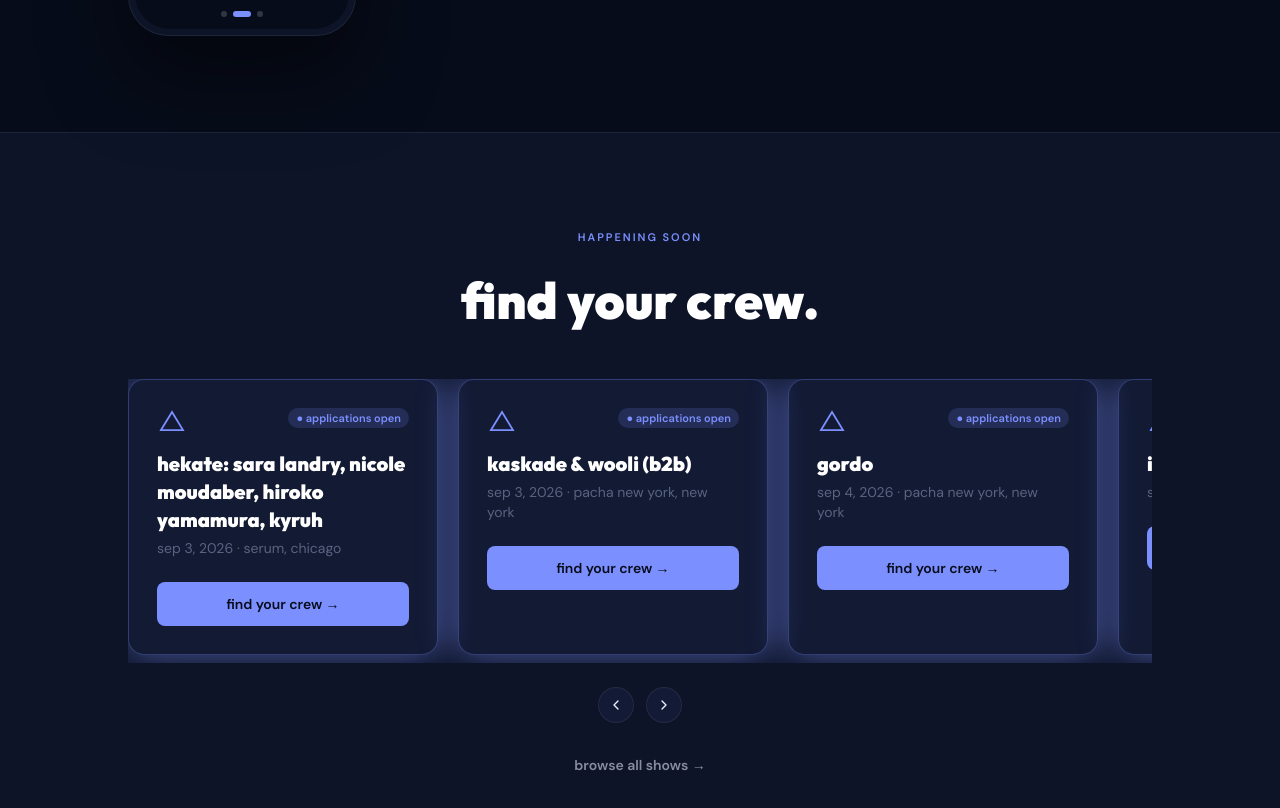
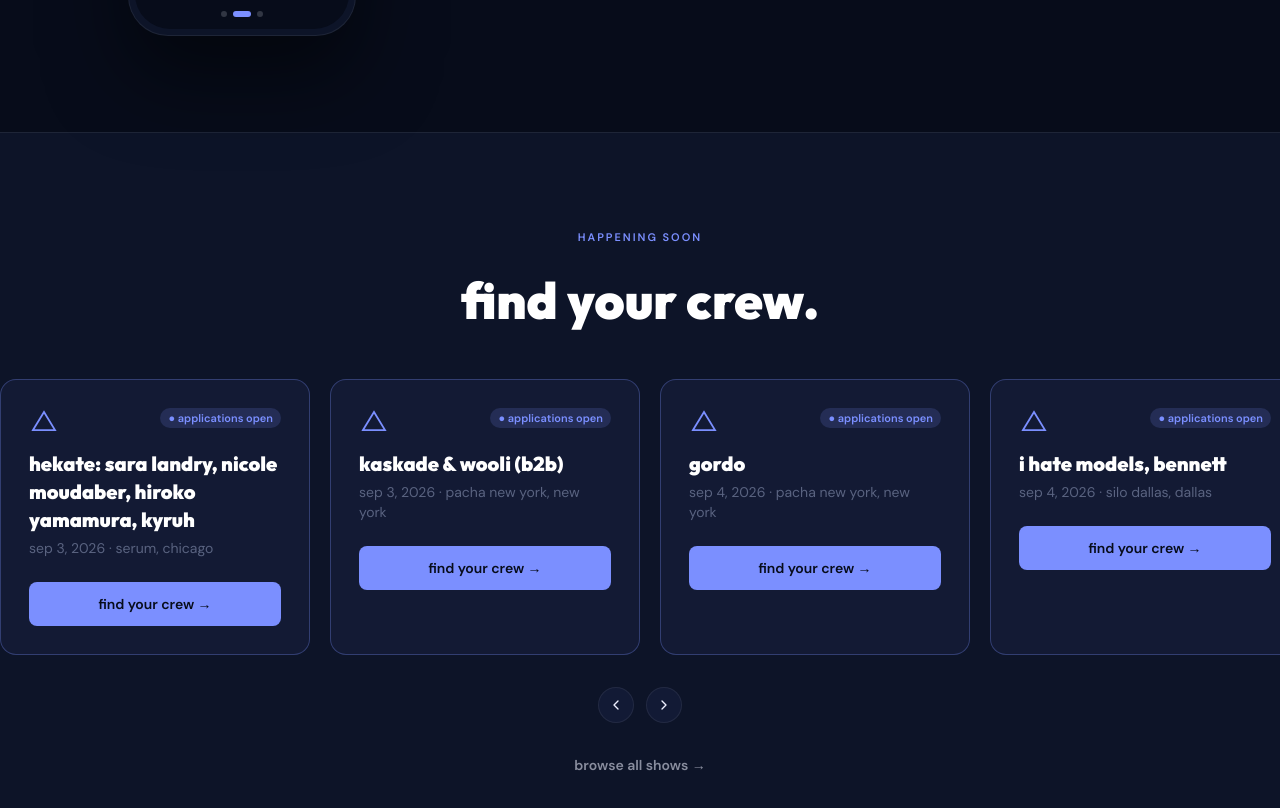
Before and after one commit to Maddymooree/rally, a React (Vite) app: page / in a window 1280 px wide. Shown: the part 2052-2860 px from the top of the page. Built offline with nearby package versions, Linux system fonts and the light colour scheme.

Commit message:
Make happening-soon carousel full-width and remove glow
Track now sits outside the max-w-5xl wrapper (heading/arrows/link
still centered within it), so cards span the full section width
instead of being capped to a centered column. Removed anim-glow from
the cards per feedback.

```diff
--- a/src/app/components/FeaturedFestival.tsx
+++ b/src/app/components/FeaturedFestival.tsx
@@ -14,7 +14,7 @@ function UpNextCard({ event }: { event: RallyEvent }) {
 
   return (
     <div
-      className="up-next-card shrink-0 p-7 rounded-2xl anim-glow"
+      className="up-next-card shrink-0 p-7 rounded-2xl"
       style={{
         width: "310px",
         scrollSnapAlign: "start",
@@ -59,19 +59,19 @@ export function FeaturedFestival() {
   };
 
   return (
-    <section className="py-24 px-6 md:px-12" style={{ background: "var(--card)", borderTop: "1px solid var(--border)" }}>
-      <div className="max-w-5xl mx-auto text-center">
+    <section className="py-24" style={{ background: "var(--card)", borderTop: "1px solid var(--border)" }}>
+      <div className="text-center px-6 md:px-12">
         <p className="font-body text-[11px] font-bold tracking-[0.18em] uppercase mb-4" style={{ color: "var(--primary)" }}>
           happening soon
         </p>
         <h2 className="font-display font-black text-white mb-10" style={{ fontSize: "clamp(2rem,5vw,3.2rem)" }}>
           find your crew.
         </h2>
+      </div>
 
-        <div className="relative">
       <div
         ref={trackRef}
-            className="up-next-track flex gap-5 overflow-x-auto pb-2"
+        className="up-next-track flex gap-5 overflow-x-auto pb-2 px-6 md:px-12"
         style={{ scrollSnapType: "x mandatory" }}
       >
         {events.map((event) => (
@@ -79,6 +79,7 @@ export function FeaturedFestival() {
         ))}
       </div>
 
+      <div className="text-center px-6 md:px-12">
         {events.length > 1 && (
           <div className="hidden sm:flex items-center justify-center gap-3 mt-6">
             <button
@@ -99,7 +100,6 @@ export function FeaturedFestival() {
             </button>
           </div>
         )}
-        </div>
 
         <Link to="/near-you" className="font-body inline-block mt-8 text-sm font-semibold" style={{ color: "color-mix(in srgb, var(--foreground) 55%, transparent)" }}>
           browse all shows →
```
Lines whose indentation alone changed are shown as unchanged.
